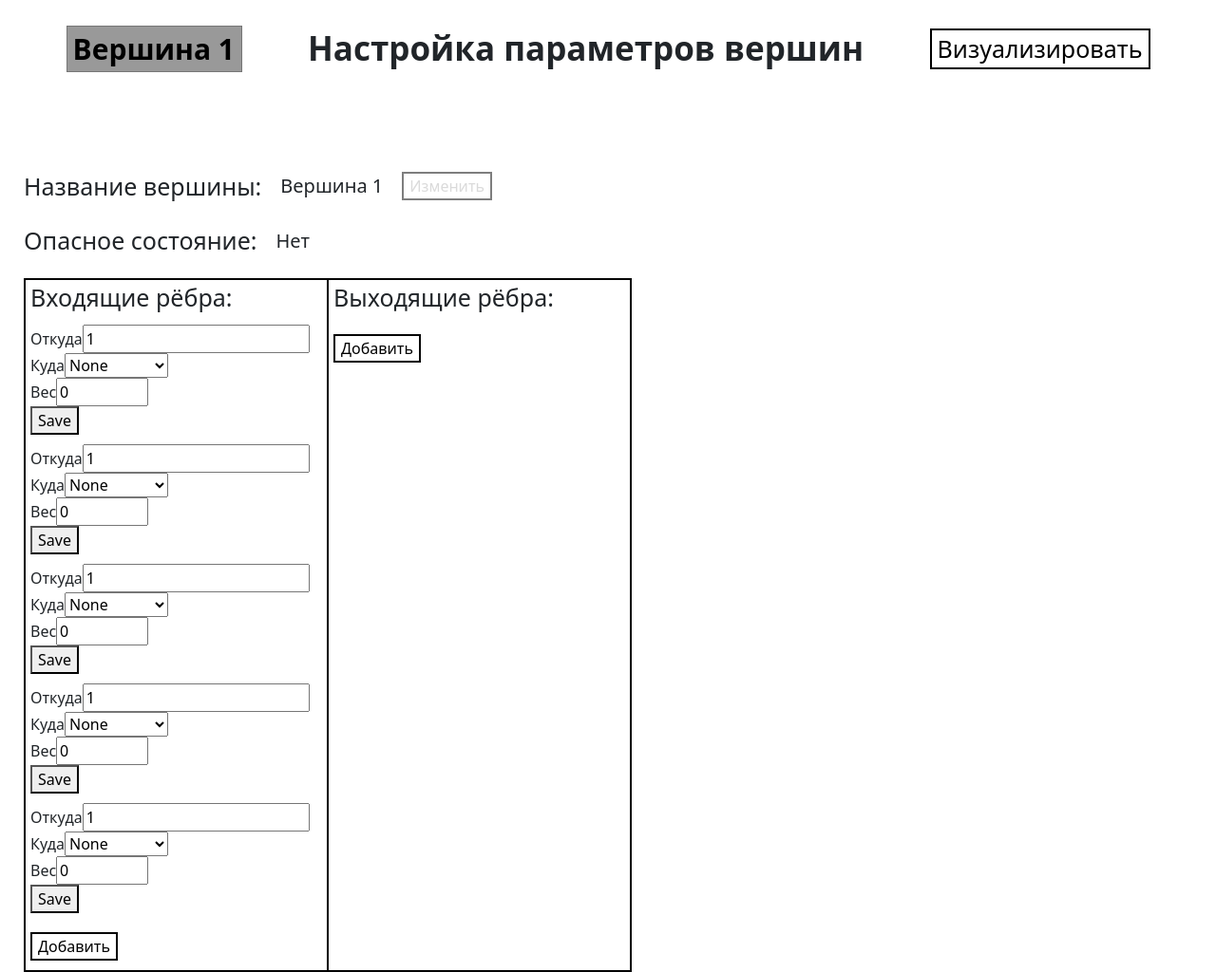
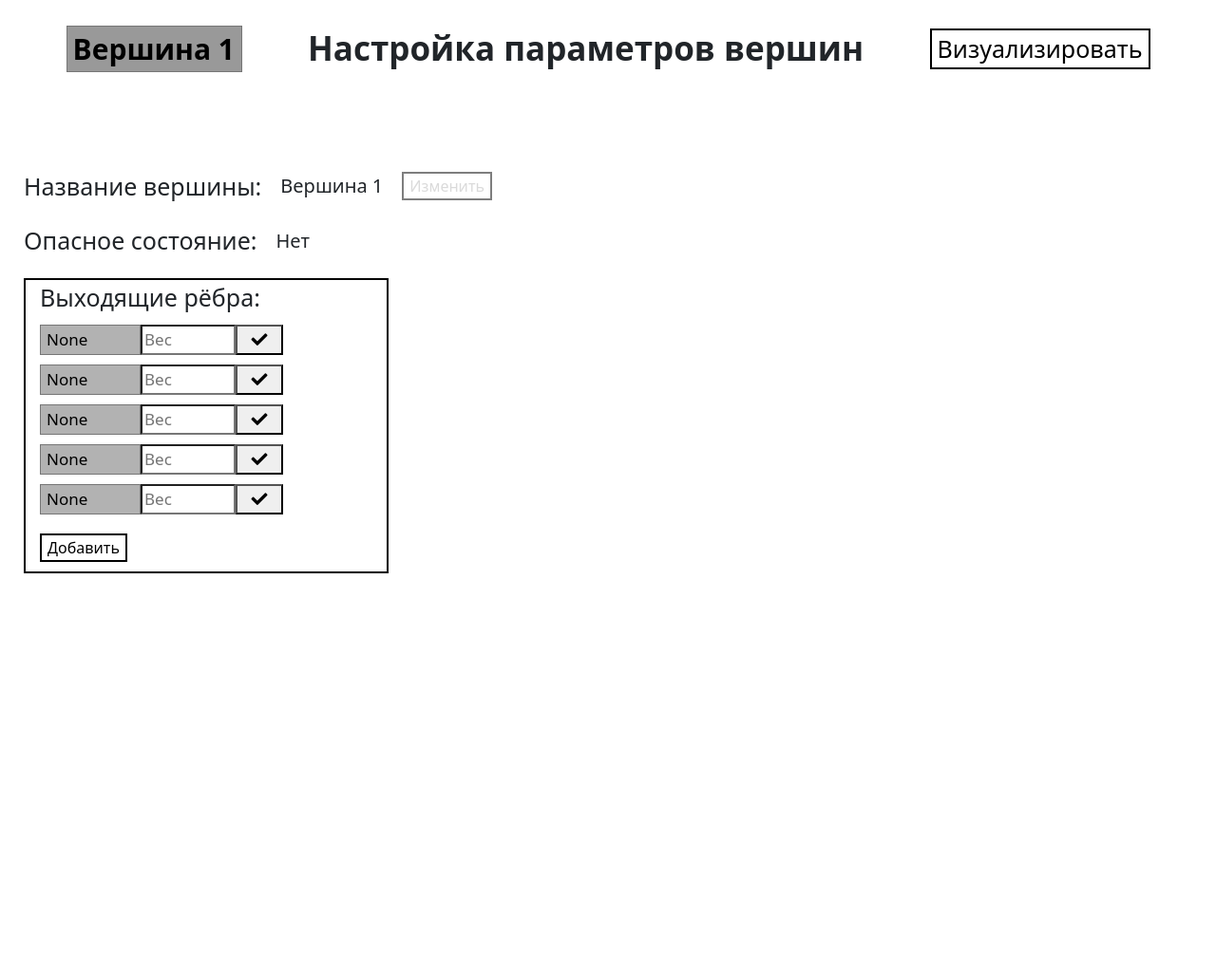
Before and after one commit to Leejoen/graphs_main_path, a Django app: page /edges/1 in a window 1280 px wide. Shown: the whole page at 95% size. After the commit the page ends 604 px from the top, so only its background shows below. Run offline with Django 4.2, Linux system fonts and the light colour scheme; data comes from the database, SQL or seed files in the repository; both versions use the stored data as it was after the commit; some libraries are stand-ins or nearby versions.

Commit message:
upd forms_edges visual

```diff
--- a/graphs/main/forms.py
+++ b/graphs/main/forms.py
@@ -29,17 +29,18 @@ class EdgesForm(ModelForm):
 
         widgets = {
             'out': NumberInput(attrs={
-
+                'style': 'position: absolute; visibility: hidden; left: -100%;'
             }),
 
             'to': Select(attrs={
-
+                'class': 'outgoing'
             }),
 
             'weight': NumberInput(attrs={
+                'class': 'weight',
+                'placeholder': 'Вес',
                 'min': 0,
                 'max': 1,
-                'value': 0,
                 'step': .1
             })
         }
--- a/graphs/main/static/main/edges.css
+++ b/graphs/main/static/main/edges.css
@@ -125,33 +125,28 @@
     display: flex;
     flex-direction: row;
     justify-content: space-around;
-    width: 50%;
+    width: auto;
+    min-width: 30%;
+    max-width: max-content;
     height: 50%;
     border: 2px solid #000;
     margin-left: 25px;
     margin-top: 20px;
 }
 
-.table_edges .in {
-    border-right: .5px solid #000;
+.table_edges .out {
+    width: 100%;
+    padding-left: 15px;
+    padding-right: 15px;
 }
 
-.table_edges .out {
-    border-left: .5px solid #000;
-}
-
-.table_edges .in, .table_edges .out {
-    width: 50%;
-    padding-left: 5px;
-}
-
-.table_edges .in .title, .table_edges .out .title {
+.table_edges .out .title {
     font-size: 25px;
     font-weight: 500;
     margin: 0;
 }
 
-.table_edges .in #incoming_edge, .table_edges .out #outgoing_edge {
+.table_edges .out #outgoing_edge {
     margin-top: 20px;
     margin-bottom: 10px;
     background-color: #fff;
@@ -159,7 +154,7 @@
     border: 2px solid #000;
 }
 
-.table_edges .in #incoming_edge:hover, .table_edges .out #outgoing_edge:hover {
+.table_edges .out #outgoing_edge:hover {
     background-color: rgba(0, 0, 0, .2);
     box-shadow: 3px 3px 1px 1px rgba(0, 0, 0, .4);
     transition: .5s;
@@ -171,40 +166,42 @@
     margin-top: 10px;
 }
 
-.table_edges .in_div .incoming, .table_edges .in_div .outgoing {
+.table_edges .in_div .outgoing {
     height: auto;
     background-color: rgba(0, 0, 0, 0.3);
     color: #000;
     font-weight: 500;
     font-size: 17px;
+    max-width: max-content;
     width: auto;
+    min-width: min-content;
     -moz-appearance: none;
     -webkit-appearance: none;
     appearance: none;
     padding: 1px 6px;
 }
 
-.table_edges .in_div .incoming:hover, .table_edges .in_div .outgoing:hover {
+.table_edges .in_div .outgoing:hover {
     cursor: pointer;
 }
 
-.table_edges .in_div .incoming option, .table_edges .in_div .outgoing option {
+.table_edges .in_div .outgoing option {
     background-color: #fff;
 }
 
-.table_edges .in_div .incoming option:checked, .table_edges .in_div .outgoing option:checked {
+.table_edges .in_div .outgoing option:checked {
     background-color: rgba(0, 0, 0, 0.3);
     color: #000;
 }
 
-.table_edges .in_div .incoming option:hover, .table_edges .in_div .outgoing option:hover {
+.table_edges .in_div .outgoing option:hover {
     background-color: #fff;
     color: #ff0000;
 }
 
 .table_edges .in_div .weight {
     height: auto;
-    width: 50%;
+    width: 100px;
     font-size: 17px;
     background-color: #ffffff;
 }
@@ -214,3 +211,15 @@
     background-color: rgba(0, 0, 0, .2);
     font-size: 17px;
 }
+
+.table_edges .in_div .save_edges {
+    height: 32px;
+    width: 50px;
+    font-size: 17px;
+}
+
+.table_edges .in_div .save_edges:hover, .table_edges .in_div .save_edges:focus {
+    border: 2px solid #000;
+    background-color: rgba(0, 0, 0, .3);
+    font-weight: 500;
+}
--- a/graphs/main/templates/main/edges.html
+++ b/graphs/main/templates/main/edges.html
@@ -51,28 +51,20 @@
     </form>
 
     <div class="table_edges">
-        <div class="in">
-            <p class="title">Входящие рёбра:</p>
-            <div id="all_in_div_in">
+        <div class="out">
+            <p class="title">Выходящие рёбра:</p>
+            <div id="all_in_div_out">
                 {% for el in count %}
                     <form method="post">
                         {% csrf_token %}
-                        <div style="margin-top: 10px;">
-                            <span>Откуда</span>{% render_field form.out value=name.num %}<br>
-                            <span>Куда</span>{{form.to}}<br>
-                            <span>Вес</span>{{form.weight}}<br>
+                        <div style="margin-top: 10px;" class="in_div">
+                            {% render_field form.out value=name.num %}
+                            {{form.to}}
+                            {{form.weight}}
+                            <button type="submit" class="save_edges"><i class="fa fa-check" aria-hidden="true"></i></button>
                         </div>
-                        <button type="submit">Save</button>
                     </form>
                 {% endfor %}
-            </div>
-            <button id="incoming_edge" onclick="addRow_in()">Добавить</button>
-        </div>
-
-        <div class="out">
-            <p class="title">Выходящие рёбра:</p>
-            <div id="all_in_div_out">
-
             </div>
             <button id="outgoing_edge" onclick="addRow_out()">Добавить</button>
         </div>
```
Also changed, not shown: graphs/db.sqlite3.
